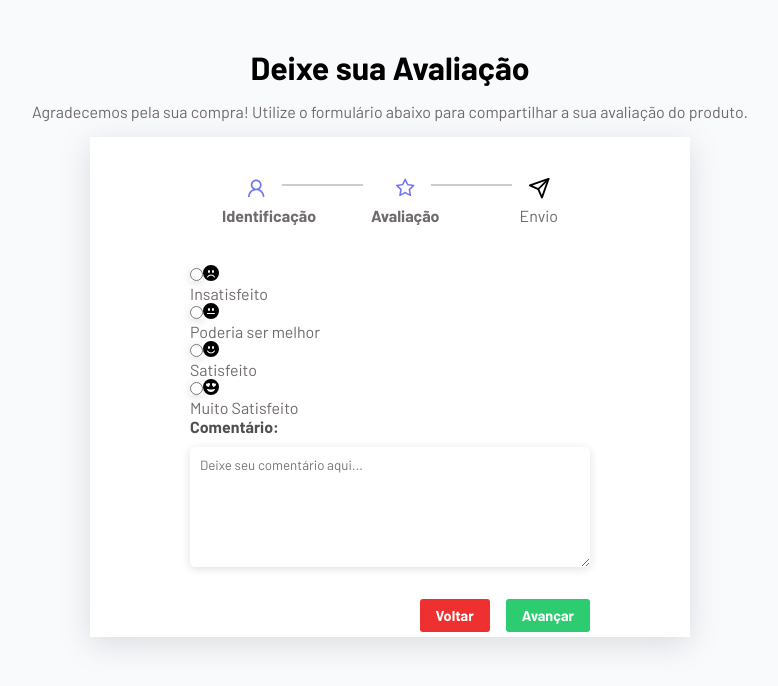
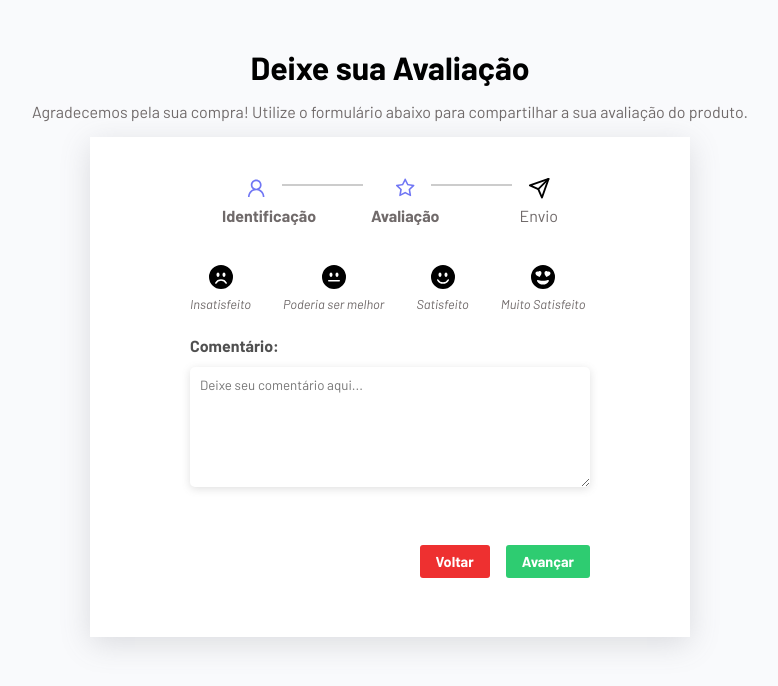
Before and after one commit to kaykyveiga/multistep-form, a React (Vite) app: page / in a window 1280 px wide. Both pictures are taken after typing "Sample", "name@example.com" into the empty fields and a click on the button "Avançar". Shown: the top 686 px of the page, without its empty margins (250-1028 px from the left). Built offline with nearby package versions, Linux system fonts and the light colour scheme.

Commit message:
stylized ReviewForm

```diff
--- a/src/components/ReviewForm.css
+++ b/src/components/ReviewForm.css
@@ -0,0 +1,39 @@
+.score-conteiner {
+    display: flex;
+    flex-direction: row;
+    gap: 2rem;
+    margin-bottom: 1.5rem;
+}
+
+.radio-conteiner svg {
+    font-size: 1.5rem;
+    cursor: pointer;
+    transition: .5s;
+    margin-bottom: 0.3rem;
+}
+
+.radio-conteiner svg:hover {
+    fill: #252cad;
+}
+
+.radio-conteiner input:checked~svg {
+    color: #252cad;
+}
+
+.radio-conteiner {
+    text-align: center;
+    position: relative;
+}
+
+.radio-conteiner input {
+    opacity: 0;
+    position: absolute;
+    top: 10px;
+    left: 24.5px;
+
+}
+
+.radio-conteiner p {
+    font-style: italic;
+    font-size: 0.8rem;
+}
--- a/src/components/ReviewForm.jsx
+++ b/src/components/ReviewForm.jsx
@@ -1,37 +1,30 @@
 import { BsFillEmojiHeartEyesFill, BsFillEmojiSmileFill, BsFillEmojiNeutralFill, BsFillEmojiFrownFill } from "react-icons/bs"
 
+import "./ReviewForm.css"
 const ReviewForm = () => {
   return (
     <div className="review-form">
-      <div className="score-conteiner">
-        <div className="radio-conteiner">
-          <label htmlFor="radio-conteiner">
+      <div className=" score-conteiner">
+        <label className="radio-conteiner">
           <input type="radio" name="review" required value="unsatisfied" />
           <BsFillEmojiFrownFill />
           <p>Insatisfeito</p>
         </label>
-        </div>
-        <div className="radio-conteiner">
-          <label htmlFor="radio-conteiner">
+        <label className="radio-conteiner">
           <input type="radio" name="review" required value="neutral" />
           <BsFillEmojiNeutralFill />
           <p>Poderia ser melhor</p>
         </label>
-        </div>
-        <div className="radio-conteiner">
-          <label htmlFor="radio-conteiner">
+        <label className="radio-conteiner">
           <input type="radio" name="review" required value="satisfied" />
           <BsFillEmojiSmileFill />
           <p>Satisfeito</p>
         </label>
-        </div>
-        <div className="radio-conteiner">
-          <label htmlFor="radio-conteiner">
+        <label className="radio-conteiner">
           <input type="radio" name="review" required value="very-satisfied" />
           <BsFillEmojiHeartEyesFill />
           <p>Muito Satisfeito</p>
         </label>
-        </div>
       </div>
       <div className="form-control">
         <label>
```
Lines whose indentation alone changed are shown as unchanged.
